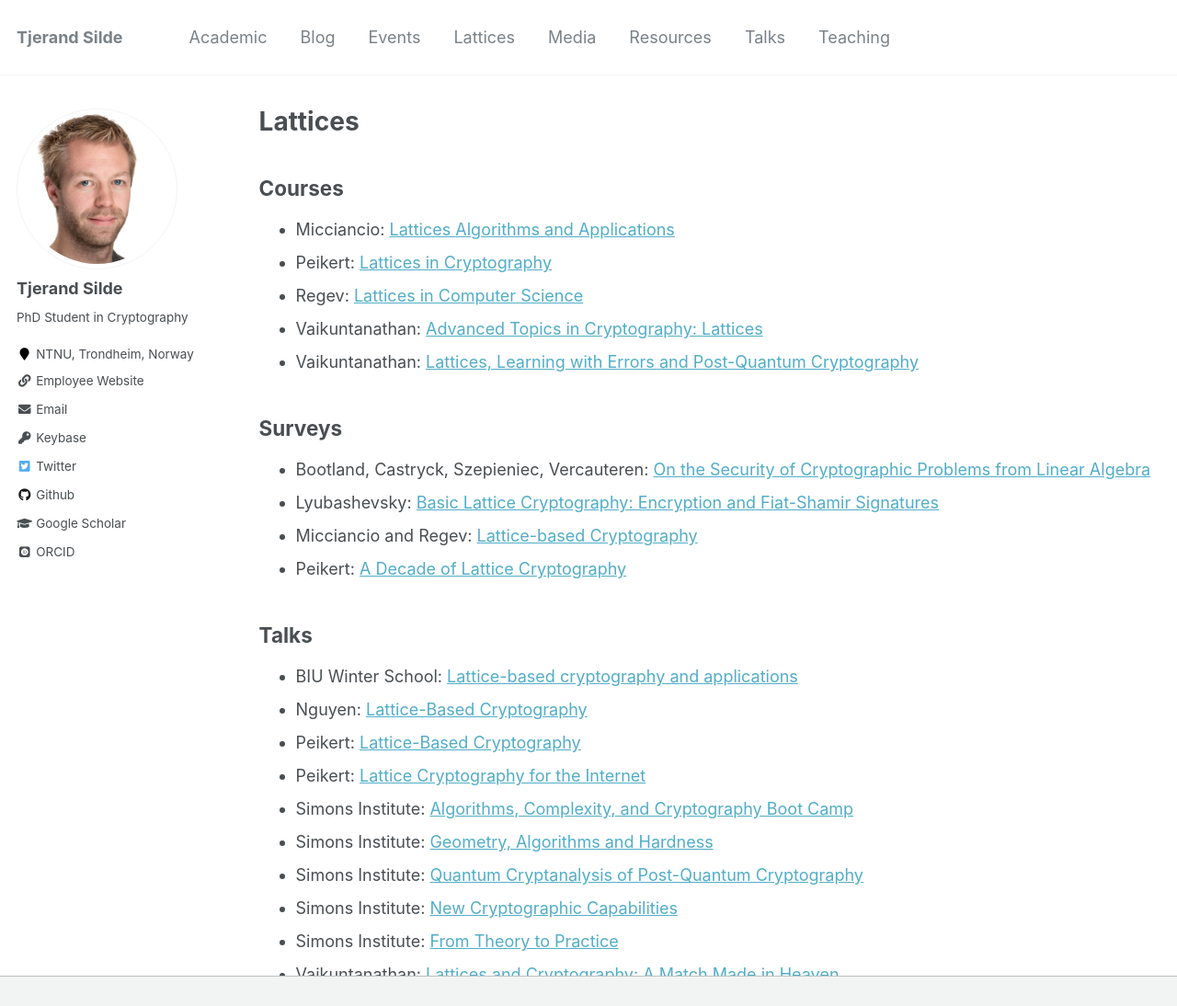
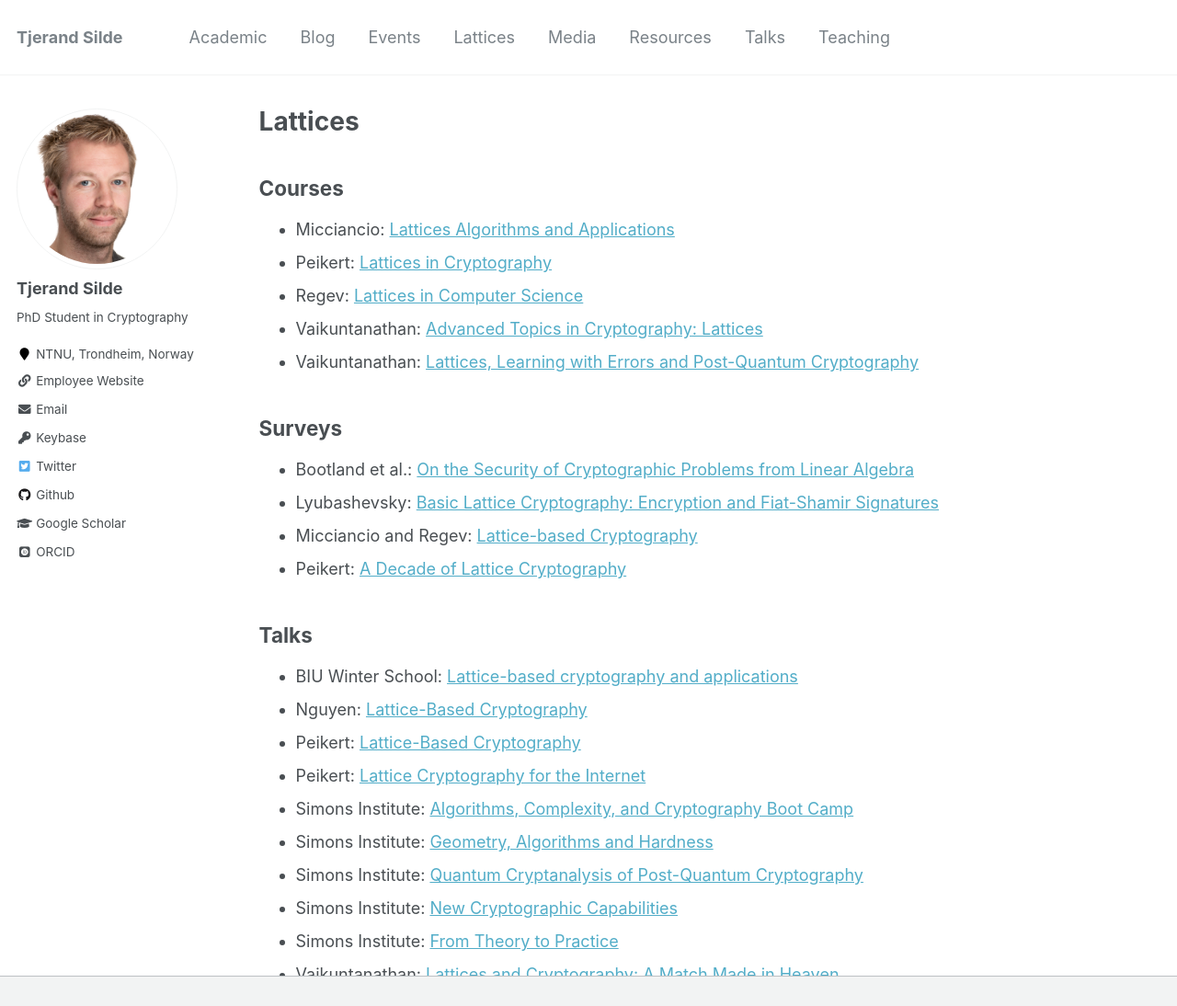
Before and after one commit to tjesi/tjesi.github.io, a Jekyll site: the page built from _pages/lattices.md, in a window 1280 px wide and 1289 px high, cut to the strip 0-1094 px from the top of the window. Shown: the whole strip at 92% size. Built offline with Jekyll 4.4.1, drawn with Linux system fonts in a browser that asks for light colours; some web fonts are replaced.

Commit message:
Update lattices.md

```diff
--- a/_pages/lattices.md
+++ b/_pages/lattices.md
@@ -15,7 +15,7 @@ author_profile: true
 
 ## Surveys
 
-- Bootland, Castryck, Szepieniec, Vercauteren: [On the Security of Cryptographic
+- Bootland et al.: [On the Security of Cryptographic
 Problems from Linear Algebra](https://eprint.iacr.org/2021/1354.pdf)
 - Lyubashevsky: [Basic Lattice Cryptography: Encryption and Fiat-Shamir Signatures](https://drive.google.com/file/d/1JTdW5ryznp-dUBBjN12QbvWz9R41NDGU/view)
 - Micciancio and Regev: [Lattice-based Cryptography](https://cseweb.ucsd.edu/~daniele/papers/PostQuantum.pdf)
```
